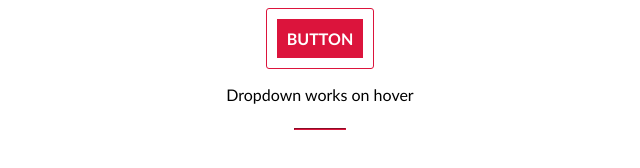
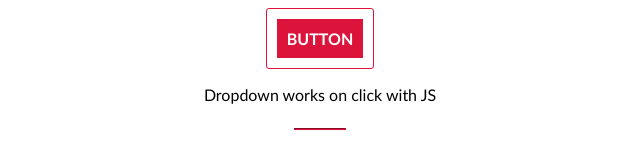
Before and after one commit to maximbaraliuc/jan-portaels, a plain HTML site: page dropdown-test/menu-item.html in a window 1280 px wide. Shown: the full height of the page, 320-960 px from the left. Drawn offline with Linux system fonts and the light colour scheme.

Commit message:
Update menu-item.html

```diff
--- a/dropdown-test/menu-item.html
+++ b/dropdown-test/menu-item.html
@@ -20,7 +20,7 @@
     </ul>
   </div>
 
-  <p>Dropdown works on hover</p>
+  <p>Dropdown works on click with JS</p>
   <!-- <p>Because of the setup it pushes everything down</p> -->
 
   <hr>
```
